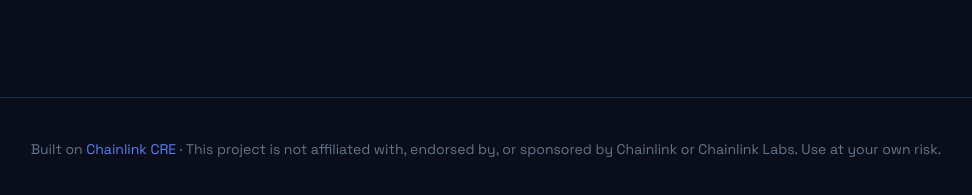
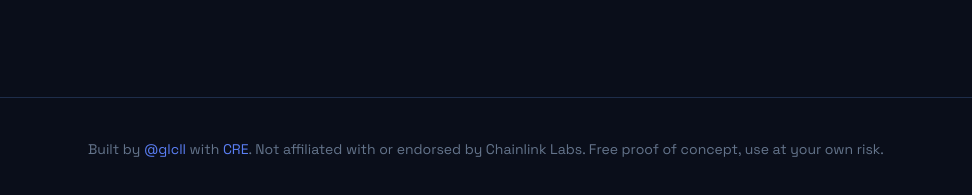
Before and after one commit to glcll/chain-now, a website: page public/index.html in a window 1280 px wide. Shown: the part 6473-6668 px from the top of the page, without its empty margins (154-1126 px from the left). Drawn offline with Linux system fonts and the light colour scheme.

Commit message:
Update footer copy and links (@glcll, CRE)

```diff
--- a/public/index.html
+++ b/public/index.html
@@ -1339,8 +1339,7 @@ curl -sS https://chain-now.vercel.app/api/v1/read/ethereum-sepolia/my-agent | jq
   <!-- Footer -->
   <footer class="footer">
     <p class="footer-text">
-      Built on <a href="https://docs.chain.link/cre" target="_blank">Chainlink CRE</a>
-      &middot; This project is not affiliated with, endorsed by, or sponsored by Chainlink or Chainlink Labs. Use at your own risk.
+      Built by <a href="https://github.com/glcll" target="_blank" rel="noopener noreferrer">@glcll</a> with <a href="https://chain.link/cre" target="_blank" rel="noopener noreferrer">CRE</a>. Not affiliated with or endorsed by Chainlink Labs. Free proof of concept, use at your own risk.
     </p>
   </footer>
 
```
